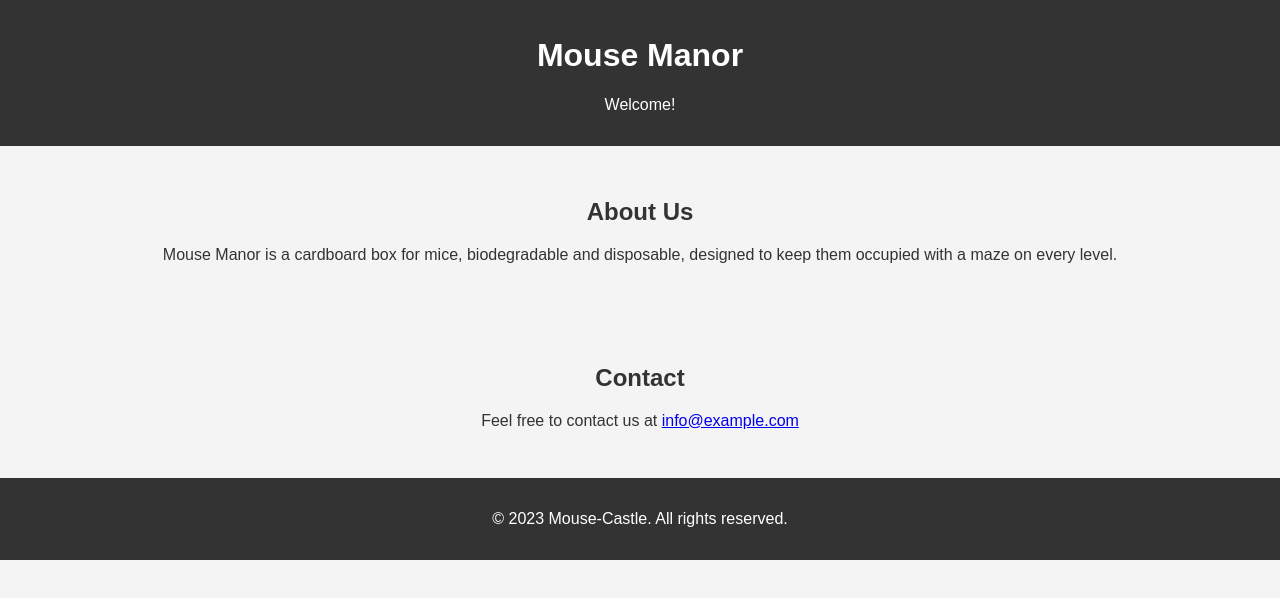
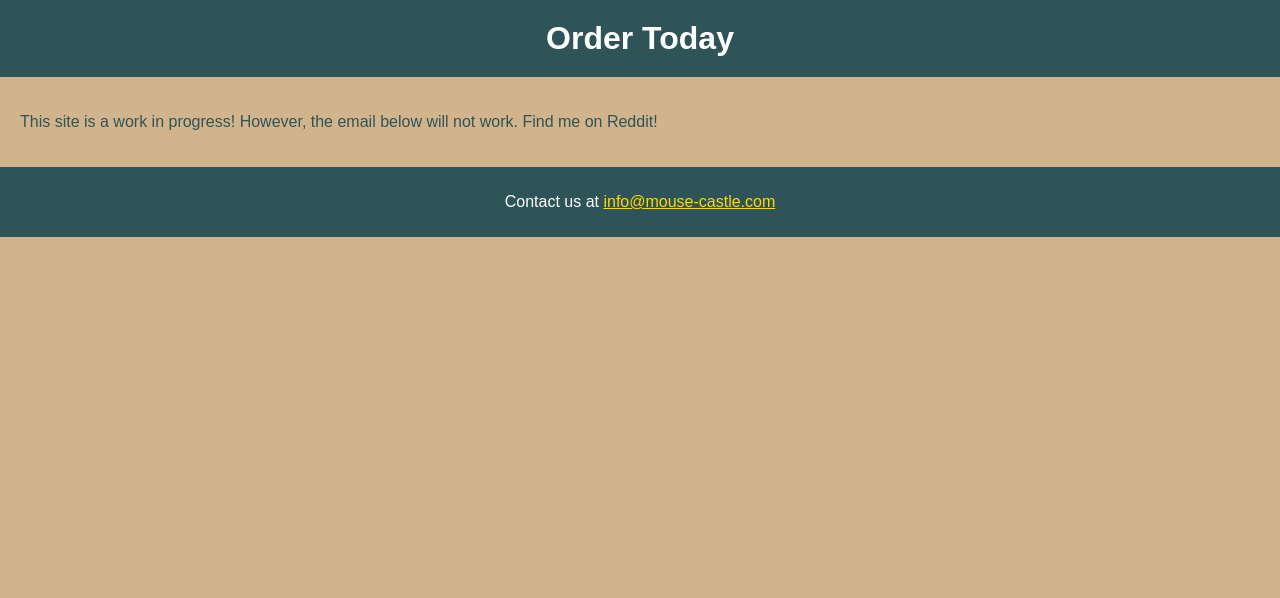
Before and after one commit to emeraldmoss/mousecastle, a plain HTML site: page index.html in a window 1280 px wide. Drawn offline with Linux system fonts and the light colour scheme.

Commit message:
testing a style sheet
styles are now separate from the html

```diff
--- a/index.html
+++ b/index.html
@@ -4,55 +4,21 @@
     <meta charset="UTF-8">
     <meta name="viewport" content="width=device-width, initial-scale=1.0">
     <title>Mouse Manor</title>
-    <style>
-        body {
-            font-family: 'Arial', sans-serif;
-            margin: 0;
-            padding: 0;
-            background-color: #f4f4f4;
-            color: #333;
-        }
-
-        header {
-            background-color: #333;
-            color: #fff;
-            padding: 1em;
-            text-align: center;
-        }
-
-        section {
-            padding: 2em;
-            text-align: center;
-        }
-
-        footer {
-            background-color: #333;
-            color: #fff;
-            padding: 1em;
-            text-align: center;
-        }
-    </style>
+    <link rel="stylesheet" href="styles.css">
 </head>
 <body>
+    <header>
+        <h1>Order Today</h1>
+    </header>
+    <section id="main-content">
+        <p>This site is a work in progress! However, the email below will not work. Find me on Reddit!</p>
+    </section>
+    <footer>
+        <p>Contact us at <a href="mailto:info@mouse-castle.com">info@mouse-castle.com</a></p>
+    </footer>
+</body>
+</html>
 
-    <header>
-        <h1>Mouse Manor</h1>
-        <p>Welcome!</p>
-    </header>
-
-    <section>
-        <h2>About Us</h2>
-        <p>Mouse Manor is a cardboard box for mice, biodegradable and disposable, designed to keep them occupied with a maze on every level.</p>
-    </section>
-
-    <section>
-        <h2>Contact</h2>
-        <p>Feel free to contact us at <a href="mailto:info@example.com">info@example.com</a></p>
-    </section>
-
-    <footer>
-        <p>&copy; 2023 Mouse-Castle. All rights reserved.</p>
-    </footer>
 
 </body>
 </html>
```
